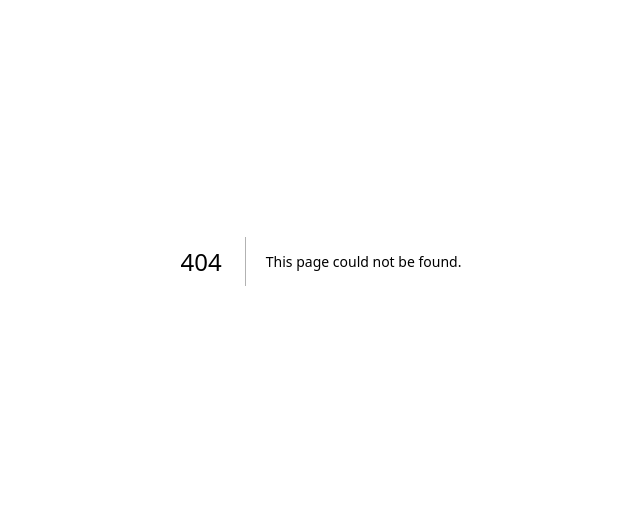
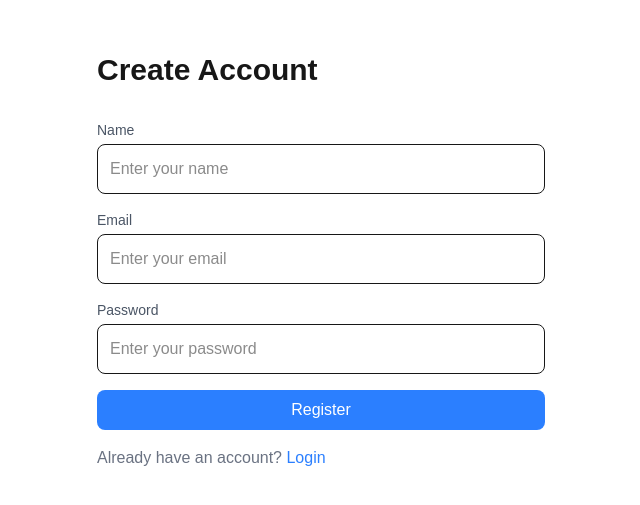
Before and after one commit to jack-jones-dev/weightwise, a Next.js app: page /register in a window 1280 px wide. Before the commit this address had no page. Shown: the part 139-644 px from the top of the page, without its empty margins (319-959 px from the left). Built offline with nearby package versions, Linux system fonts and the light colour scheme.

Commit message:
feat: create registration page and input/button components

```diff
--- /dev/null
+++ b/app/(auth)/register/page.tsx
@@ -0,0 +1,70 @@
+'use client';
+
+import { useState } from 'react';
+import { useRouter } from 'next/navigation';
+import Link from 'next/link';
+import Input from '@/app/components/Input';
+import Button from '@/app/components/Button';
+
+export default function Register() {
+    const router = useRouter();
+    const [error, setError] = useState('');
+    const [loading, setLoading] = useState(false);
+
+    async function handleSubmit(e: React.FormEvent<HTMLFormElement>) {
+        e.preventDefault();
+        setLoading(true);
+        setError('');
+
+        const formData = new FormData(e.currentTarget);
+        const name = formData.get('name') as string;
+        const email = formData.get('email') as string;
+        const password = formData.get('password') as string;
+
+        const response = await fetch('/api/register', {
+            method: 'POST',
+            headers: { 'Content-Type': 'application/json' },
+            body: JSON.stringify({ name, email, password }),
+        });
+
+        const data = await response.json();
+
+        if (!response.ok) {
+            setError(data.error);
+            setLoading(false);
+            return;
+        }
+
+        router.push('/login');
+    }
+
+    return (
+        <main className="flex min-h-screen flex-col items-center justify-center p-24">
+            <div className="w-full max-w-md">
+                <h1 className="text-3xl font-bold mb-8">Create Account</h1>
+
+                {error && (
+                    <div className="bg-red-100 text-red-600 p-3 rounded-lg mb-4">
+                        {error}
+                    </div>
+                )}
+
+                <form onSubmit={handleSubmit} className="flex flex-col gap-4">
+                    <Input label="Name" name="name" type="text" placeholder="Enter your name" required />
+                    <Input label="Email" name="email" type="email" placeholder="Enter your email" required />
+                    <Input label="Password" name="password" type="password" placeholder="Enter your password" required />
+                    <Button type="submit" disabled={loading} variant="primary">
+                        {loading ? 'Creating account...' : 'Register'}
+                    </Button>
+                </form>
+
+                <p className="mt-4 text-gray-500">
+                    Already have an account?{' '}
+                    <Link href="/login" className="text-blue-500 hover:underline">
+                        Login
+                    </Link>
+                </p>
+            </div>
+        </main>
+    );
+}
--- /dev/null
+++ b/app/components/Button.tsx
@@ -0,0 +1,31 @@
+interface ButtonProps {
+    children: React.ReactNode;
+    onClick?: () => void;
+    type?: 'button' | 'submit' | 'reset';
+    disabled?: boolean;
+    variant?: 'primary' | 'secondary';
+}
+
+export default function Button({
+    children,
+    onClick,
+    type = 'button',
+    disabled = false,
+    variant = 'primary'
+}: ButtonProps) {
+    const styles = {
+        primary: 'bg-blue-500 text-white hover:bg-blue-600',
+        secondary: 'bg-gray-200 text-gray-800 hover:bg-gray-300',
+    }
+
+    return (
+        <button
+            type={type}
+            onClick={onClick}
+            disabled={disabled}
+            className={`px-6 py-2 rounded-lg disabled:opacity-50 transition-colors ${styles[variant]}`}
+        >
+            {children}
+        </button>
+    )
+}
--- /dev/null
+++ b/app/components/Input.tsx
@@ -0,0 +1,15 @@
+interface InputProps extends React.InputHTMLAttributes<HTMLInputElement> {
+    label?: string;
+}
+
+export default function Input({ label, ...props }: InputProps) {
+    return (
+        <div className="flex flex-col gap-1">
+            {label && <label className="text-sm text-gray-600">{label}</label>}
+            <input
+                {...props}
+                className="border p-3 rounded-lg w-full"
+            />
+        </div>
+    )
+}
--- a/app/page.tsx
+++ b/app/page.tsx
@@ -1,65 +1,24 @@
-import Image from "next/image";
+import Link from 'next/link';
 
 export default function Home() {
   return (
-    <div className="flex min-h-screen items-center justify-center bg-zinc-50 font-sans dark:bg-black">
-      <main className="flex min-h-screen w-full max-w-3xl flex-col items-center justify-between py-32 px-16 bg-white dark:bg-black sm:items-start">
-        <Image
-          className="dark:invert"
-          src="/next.svg"
-          alt="Next.js logo"
-          width={100}
-          height={20}
-          priority
-        />
-        <div className="flex flex-col items-center gap-6 text-center sm:items-start sm:text-left">
-          <h1 className="max-w-xs text-3xl font-semibold leading-10 tracking-tight text-black dark:text-zinc-50">
-            To get started, edit the page.tsx file.
-          </h1>
-          <p className="max-w-md text-lg leading-8 text-zinc-600 dark:text-zinc-400">
-            Looking for a starting point or more instructions? Head over to{" "}
-            <a
-              href="https://vercel.com/templates?framework=next.js&utm_source=create-next-app&utm_medium=appdir-template-tw&utm_campaign=create-next-app"
-              className="font-medium text-zinc-950 dark:text-zinc-50"
-            >
-              Templates
-            </a>{" "}
-            or the{" "}
-            <a
-              href="https://nextjs.org/learn?utm_source=create-next-app&utm_medium=appdir-template-tw&utm_campaign=create-next-app"
-              className="font-medium text-zinc-950 dark:text-zinc-50"
-            >
-              Learning
-            </a>{" "}
-            center.
-          </p>
-        </div>
-        <div className="flex flex-col gap-4 text-base font-medium sm:flex-row">
-          <a
-            className="flex h-12 w-full items-center justify-center gap-2 rounded-full bg-foreground px-5 text-background transition-colors hover:bg-[#383838] dark:hover:bg-[#ccc] md:w-[158px]"
-            href="https://vercel.com/new?utm_source=create-next-app&utm_medium=appdir-template-tw&utm_campaign=create-next-app"
-            target="_blank"
-            rel="noopener noreferrer"
-          >
-            <Image
-              className="dark:invert"
-              src="/vercel.svg"
-              alt="Vercel logomark"
-              width={16}
-              height={16}
-            />
-            Deploy Now
-          </a>
-          <a
-            className="flex h-12 w-full items-center justify-center rounded-full border border-solid border-black/[.08] px-5 transition-colors hover:border-transparent hover:bg-black/[.04] dark:border-white/[.145] dark:hover:bg-[#1a1a1a] md:w-[158px]"
-            href="https://nextjs.org/docs?utm_source=create-next-app&utm_medium=appdir-template-tw&utm_campaign=create-next-app"
-            target="_blank"
-            rel="noopener noreferrer"
-          >
-            Documentation
-          </a>
-        </div>
-      </main>
-    </div>
+    <main className="flex min-h-screen flex-col items-center justify-center p-24">
+      <h1 className="text-4xl font-bold mb-4">Weight Tracker</h1>
+      <p className="text-gray-500 mb-8">Track your weight and reach your goals</p>
+      <div className="flex gap-4">
+        <Link
+          href="/login"
+          className="bg-blue-500 text-white px-6 py-2 rounded-lg hover:bg-blue-600"
+        >
+          Login
+        </Link>
+        <Link
+          href="/register"
+          className="bg-gray-200 text-gray-800 px-6 py-2 rounded-lg hover:bg-gray-300"
+        >
+          Register
+        </Link>
+      </div>
+    </main>
   );
 }
```
